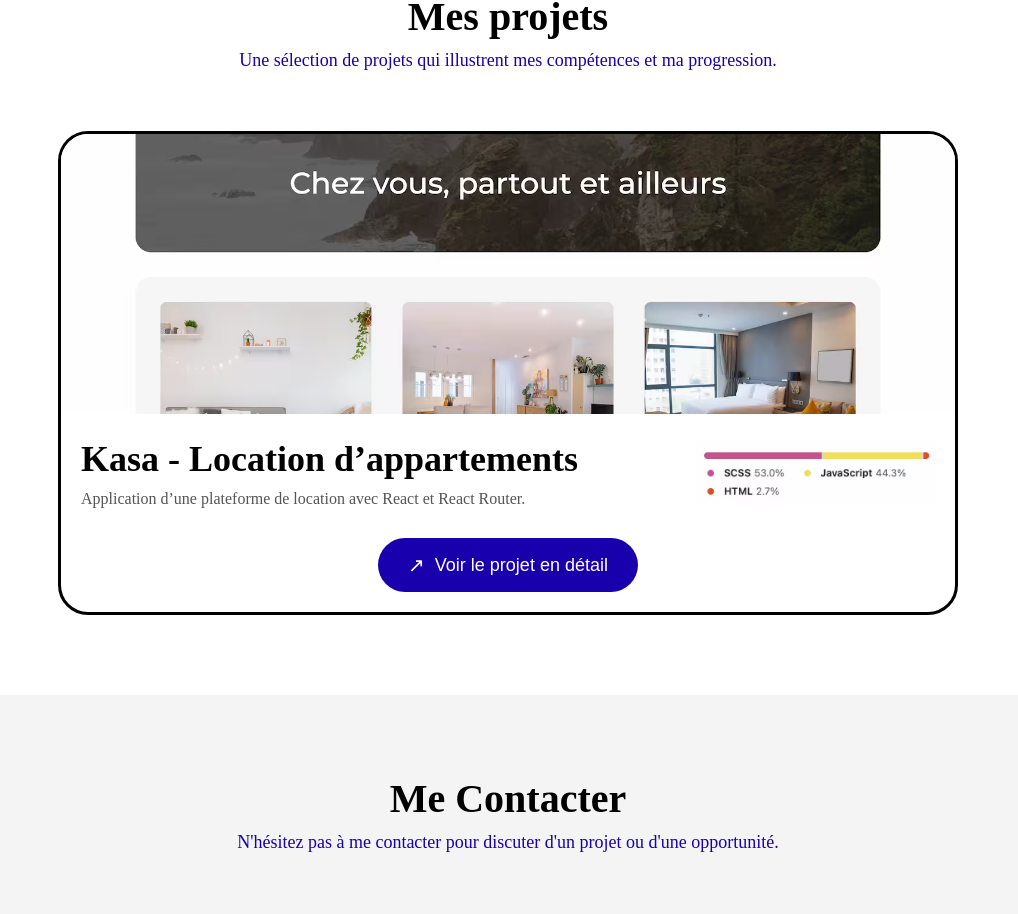
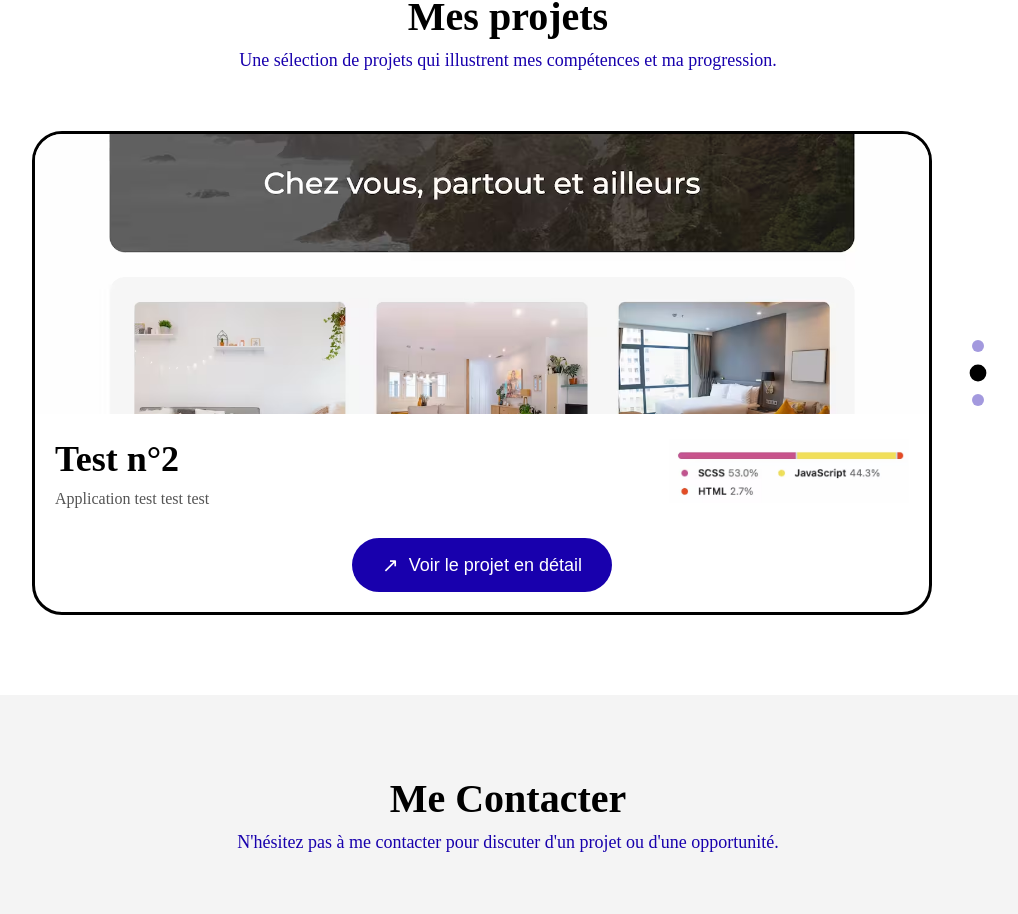
Before and after one commit to J1nu-Lo3/jldevweb, a React (Vite) app: page / in a window 1280 px wide. Shown: the part 3937-4851 px from the top of the page, without its empty margins (132-1150 px from the left). Built offline with nearby package versions, Linux system fonts and the light colour scheme.

Commit message:
ajout d'un slider auto pour les cards dans projets + test pour vérifier bon fonctionnement

```diff
--- a/src/components/Projects/Projects.jsx
+++ b/src/components/Projects/Projects.jsx
@@ -1,4 +1,4 @@
-import { useState } from 'react';
+import { useState, useEffect } from 'react';
 import './projects.scss';
 import projectsData from '../../data/projectdata';
 
@@ -6,7 +6,23 @@ import githubLogo from '../../assets/Footer.logo/github.png';
 
 export default function Projects() {
   const [selectedProject, setSelectedProject] = useState(null);
-  const [currentIndex, setCurrentIndex] = useState(0);
+
+  const [projectIndex, setProjectIndex] = useState(0);
+  const [modalIndex, setModalIndex] = useState(0);
+
+  const project = projectsData[projectIndex];
+
+  useEffect(() => {
+    if (selectedProject) return;
+
+    const interval = setInterval(() => {
+      setProjectIndex((prev) =>
+        prev === projectsData.length - 1 ? 0 : prev + 1,
+      );
+    }, 6000);
+
+    return () => clearInterval(interval);
+  }, [selectedProject]);
 
   return (
     <section id="projects" className="projects">
@@ -17,8 +33,7 @@ export default function Projects() {
       </p>
 
       <div className="projects__container">
-        {projectsData.map((project) => (
-          <div key={project.id} className="project-card">
+        <div className="project-card">
           <div className="project-card__cover">
             <img src={project.images.cover} alt={project.title} />
           </div>
@@ -42,14 +57,23 @@ export default function Projects() {
             className="project-card__btn"
             onClick={() => {
               setSelectedProject(project);
-                setCurrentIndex(0);
+              setModalIndex(0);
             }}
           >
             <i className="project-card__icon">↗</i>
             Voir le projet en détail
           </button>
         </div>
+
+        <div className="projects__nav-dots">
+          {projectsData.map((_, i) => (
+            <span
+              key={i}
+              className={i === projectIndex ? 'active' : ''}
+              onClick={() => setProjectIndex(i)}
+            />
           ))}
+        </div>
       </div>
 
       {selectedProject && (
@@ -59,7 +83,7 @@ export default function Projects() {
               <button
                 className="modal__nav left"
                 onClick={() =>
-                  setCurrentIndex((prev) =>
+                  setModalIndex((prev) =>
                     prev === 0
                       ? selectedProject.images.previews.length - 1
                       : prev - 1,
@@ -70,14 +94,14 @@ export default function Projects() {
               </button>
 
               <img
-                src={selectedProject.images.previews[currentIndex]}
+                src={selectedProject.images.previews[modalIndex]}
                 alt={selectedProject.title}
               />
 
               <button
                 className="modal__nav right"
                 onClick={() =>
-                  setCurrentIndex((prev) =>
+                  setModalIndex((prev) =>
                     prev === selectedProject.images.previews.length - 1
                       ? 0
                       : prev + 1,
@@ -88,12 +112,12 @@ export default function Projects() {
               </button>
             </div>
 
-            <div className="modal__dots">
+            <div className="modal__nav-dots">
               {selectedProject.images.previews.map((_, i) => (
                 <span
                   key={i}
-                  className={i === currentIndex ? 'active' : ''}
-                  onClick={() => setCurrentIndex(i)}
+                  className={i === modalIndex ? 'active' : ''}
+                  onClick={() => setModalIndex(i)}
                 />
               ))}
             </div>
--- a/src/components/Projects/projects.scss
+++ b/src/components/Projects/projects.scss
@@ -17,6 +17,35 @@
   &__container {
     display: flex;
     justify-content: center;
+    align-items: center;
+    gap: 40px;
+  }
+
+  &__nav-dots {
+    display: flex;
+    flex-direction: column;
+    gap: 15px;
+
+    span {
+      width: 12px;
+      height: 12px;
+      border-radius: 50%;
+      background: #1800ad;
+      opacity: 0.4;
+      cursor: pointer;
+      transition: 0.3s ease;
+
+      &:hover {
+        transform: scale(1.2);
+        opacity: 0.7;
+      }
+
+      &.active {
+        opacity: 1;
+        transform: scale(1.4);
+        background: black;
+      }
+    }
   }
 }
 
@@ -136,7 +165,6 @@
 
     i {
       font-size: 22px;
-      line-height: 1;
       display: flex;
       align-items: center;
       justify-content: center;
@@ -156,7 +184,7 @@
     }
   }
 
-  &__dots {
+  &__nav-dots {
     display: flex;
     justify-content: center;
     gap: 8px;
@@ -222,7 +250,6 @@
         linear-gradient(45deg, red, orange, yellow, green, blue, purple)
           border-box;
 
-      color: black;
       transform: scale(1.05);
     }
   }
--- a/src/data/projectdata.js
+++ b/src/data/projectdata.js
@@ -17,7 +17,7 @@ const projectsData = [
 
     images: {
       cover: cover1,
-      previews: [preview1, preview2, preview3, preview4, preview5],
+      previews: [preview1, preview2, preview3],
     },
 
     description: {
@@ -38,6 +38,57 @@ const projectsData = [
       github: 'https://github.com/J1nu-Lo3/Kasa-Project',
     },
   },
+  {
+    id: 2,
+    title: 'Test n°2',
+
+    images: {
+      cover: cover1,
+      previews: [preview4, preview5],
+    },
+
+    description: {
+      short: 'Application test test test',
+      full: 'Création du front-end d’une plateforme de location immobilière en React. Développement de composants réutilisables, gestion des routes avec React Router et intégration fidèle des maquettes Figma. Mise en place de fonctionnalités interactives (galerie, collapses) et exploitation de données JSON en l’absence de back-end.',
+    },
+
+    technologiesList: techlist1,
+
+    technologies: [
+      { name: 'React', icon: reactLogo },
+      { name: 'Scss', icon: scssLogo },
+      { name: 'Javascript', icon: javascriptLogo },
+    ],
+
+    links: {
+      github: 'https://github.com/J1nu-Lo3/Kasa-Project',
+    },
+  },
+  {
+    id: 3,
+    title: 'Test n°3',
+
+    images: {
+      cover: cover1,
+      previews: [preview1, preview2, preview5],
+    },
+
+    description: {
+      short: 'Application test test test',
+      full: 'Création du front-end d’une plateforme de location immobilière en React. Développement de composants réutilisables, gestion des routes avec React Router et intégration fidèle des maquettes Figma. Mise en place de fonctionnalités interactives (galerie, collapses) et exploitation de données JSON en l’absence de back-end.',
+    },
+
+    technologiesList: techlist1,
+
+    technologies: [
+      { name: 'React', icon: reactLogo },
+      { name: 'Scss', icon: scssLogo },
+    ],
+
+    links: {
+      github: 'https://github.com/J1nu-Lo3/Kasa-Project',
+    },
+  },
 ];
 
 export default projectsData;
```
Lines whose indentation alone changed are shown as unchanged.
